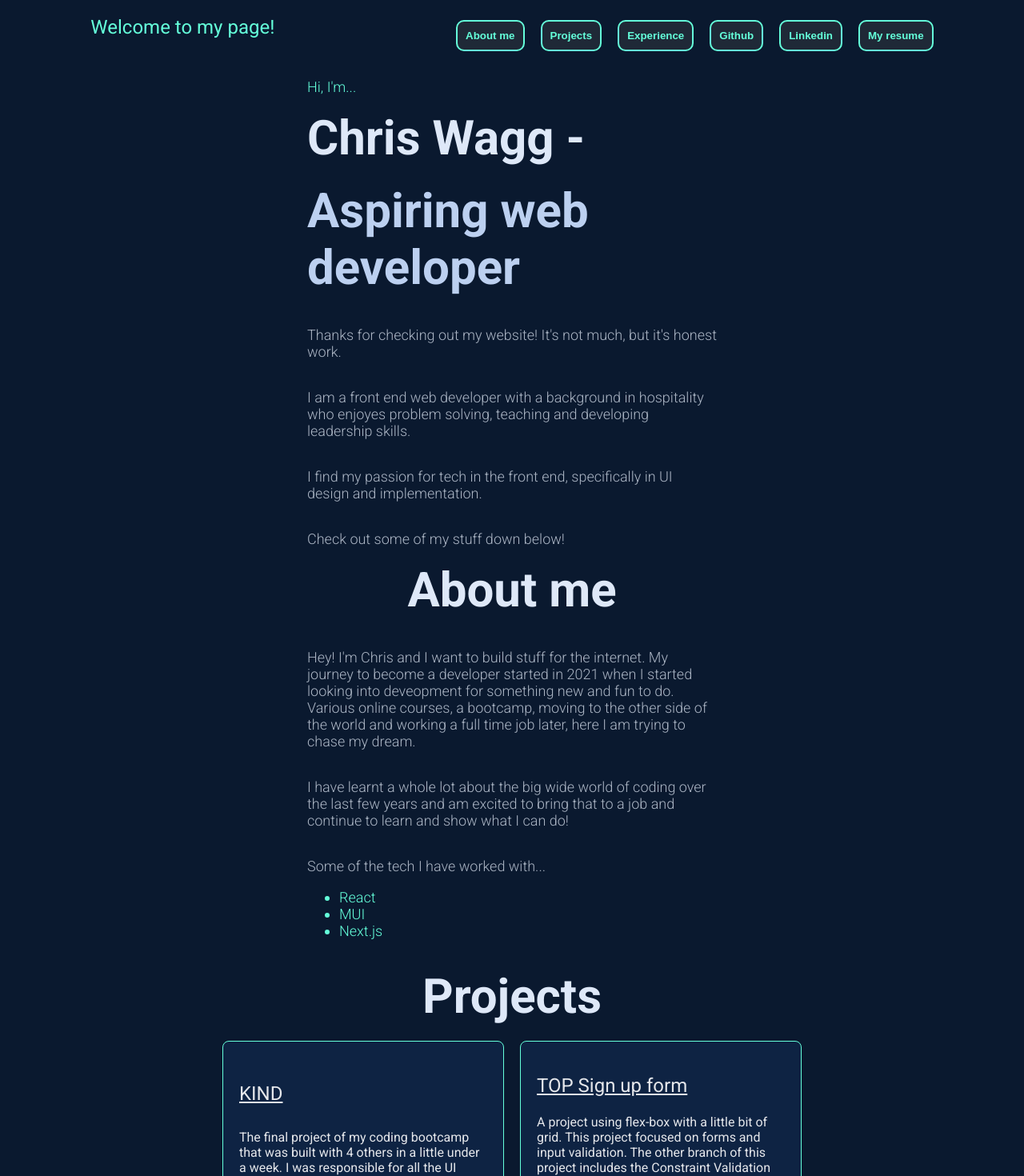
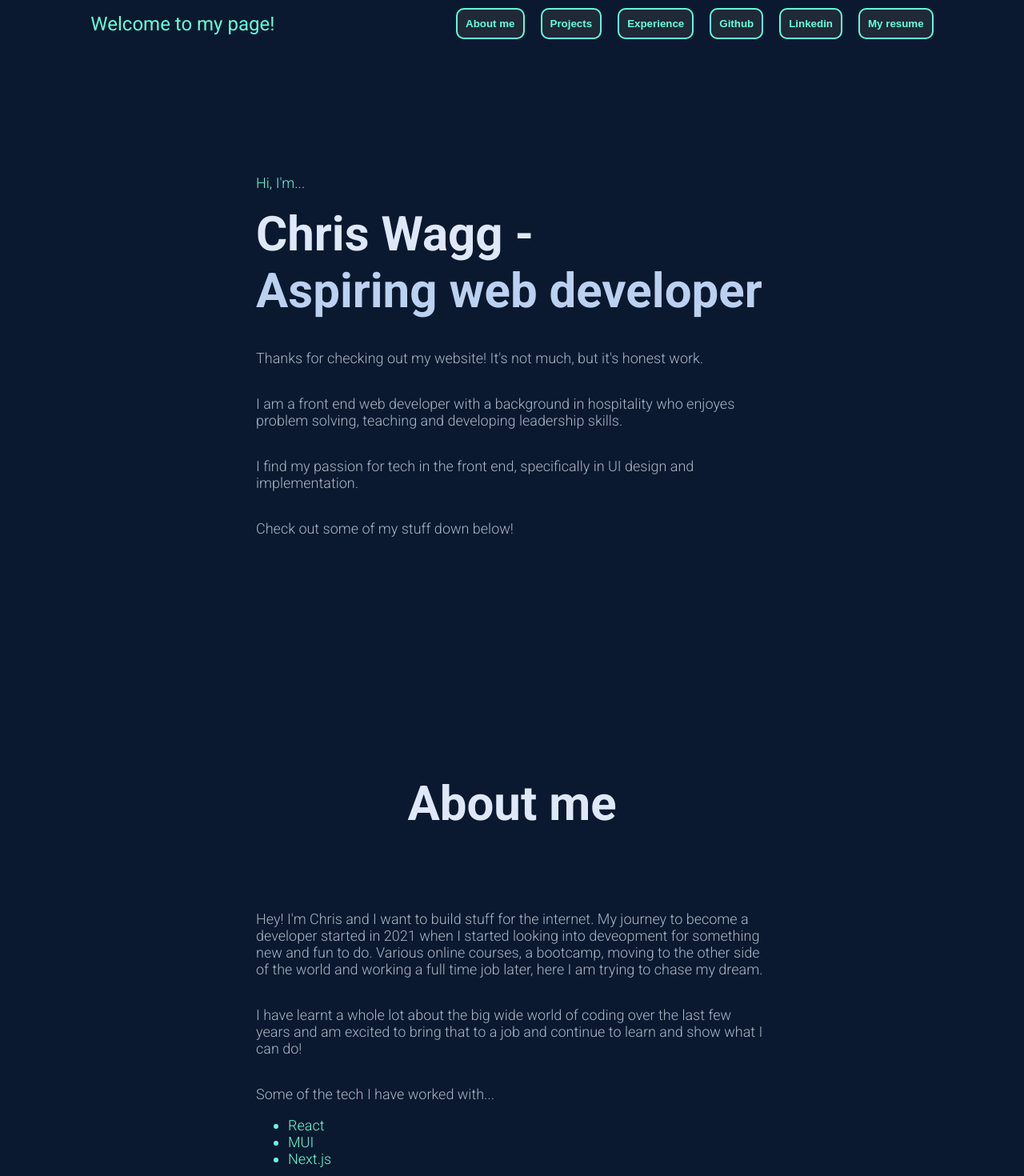
Before and after one commit to Chris-Wagg/personal-website-v3, a React (Create React App) app in the folder personal-website/: page / in a window 1280 px wide. Shown: the top 1470 px of the page at 80% size. Built offline with nearby package versions, Linux system fonts and the light colour scheme.

Commit message:
nav bar flexibility fixed, section padding added and Githib logo added to media

```diff
--- a/personal-website/src/App.css
+++ b/personal-website/src/App.css
@@ -15,7 +15,6 @@ h1 {
 	color: #dee8f8;
 	font-size: 60px;
 	font-weight: 700;
-	padding-bottom: 20px;
 	margin: 0;
 }
 
@@ -37,17 +36,15 @@ p {
 	display: flex;
 	justify-content: center;
 	align-items: center;
-	/* height: 90vh; */
 	width: 100vw;
-	padding-top: 10vh;
+	padding: 25vh 0 25vh 0;
 }
 
 .secondary-container {
 	display: flex;
 	flex-direction: column;
 	align-items: center;
-	justify-content: center;
-	/* height: 60vh; */
+	padding: 10vh 0 10vh 0;
 	width: 100vw;
 }
 
@@ -62,7 +59,11 @@ p {
 .text-container {
 	display: flex;
 	flex-direction: column;
-	width: 40%;
+	width: 50%;
+}
+
+.title-text {
+	padding-bottom: 10vh;
 }
 
 .text-green,
@@ -95,7 +96,7 @@ li {
 	align-items: center;
 	flex-wrap: wrap;
 	background-color: #0a192f;
-	padding: 20px 0 20px 0;
+	padding-top: 10px;
 	min-width: 100vw;
 	position: fixed;
 }
@@ -108,8 +109,14 @@ li {
 
 .nav-links {
 	display: flex;
+	justify-content: center;
 	gap: 20px;
-	align-items: flex-start;
+	flex-wrap: wrap;
+}
+
+.nav-links > div {
+	display: flex;
+	gap: 20px;
 }
 
 button {
--- a/personal-website/src/components/NavBar.jsx
+++ b/personal-website/src/components/NavBar.jsx
@@ -16,6 +16,7 @@ export default function NavBar() {
 					<h1>Welcome to my page!</h1>
 				</section>
 				<section class="nav-links">
+					<div className="page-links">
 						<button className="secondary-text-green" onClick={scrollAbout}>
 							About me
 						</button>
@@ -25,17 +26,37 @@ export default function NavBar() {
 						<button className="secondary-text-green" onClick={scrollExperience}>
 							Experience
 						</button>
+					</div>
+					<div className="external-links">
 						<button>
-						<a href="https://github.com/Chris-Wagg">Github</a>
+							<a
+								target="_blank"
+								rel="noopener noreferrer"
+								href="https://github.com/Chris-Wagg"
+							>
+								Github
+							</a>
 						</button>
 						<button>
-						<a href="https://www.linkedin.com/in/chriswagg">Linkedin</a>
+							<a
+								target="_blank"
+								rel="noopener noreferrer"
+								href="https://www.linkedin.com/in/chriswagg"
+							>
+								Linkedin
+							</a>
 						</button>
 						<button>
-						<a href="Chris Wagg CV.docx.pdf" download>
+							<a
+								target="_blank"
+								rel="noopener noreferrer"
+								href="Chris Wagg CV.docx.pdf"
+								download
+							>
 								My resume
 							</a>
 						</button>
+					</div>
 				</section>
 			</div>
 		</>
--- a/personal-website/src/pages/AboutMe.jsx
+++ b/personal-website/src/pages/AboutMe.jsx
@@ -15,7 +15,7 @@ export default function AboutMe() {
 	return (
 		<>
 			<section className="secondary-container" id="scroll-target-about">
-				<h1>About me</h1>
+				<h1 className="title-text">About me</h1>
 				<div className="text-container">
 					<p>
 						Hey! I'm Chris and I want to build stuff for the internet. My
--- a/personal-website/src/pages/Experience.jsx
+++ b/personal-website/src/pages/Experience.jsx
@@ -16,7 +16,7 @@ export default function Experience() {
 
 	return (
 		<section className="secondary-container" id="scroll-target-experience">
-			<h1>Experience</h1>
+			<h1 className="title-text">Experience</h1>
 			<div className="cards-container">
 				<ExperienceCard
 					experienceName="Enspiral Dev Academy (EDA)"
--- a/personal-website/src/pages/Projects.jsx
+++ b/personal-website/src/pages/Projects.jsx
@@ -16,7 +16,7 @@ export default function Projects() {
 
 	return (
 		<section className="secondary-container" id="scroll-target-projects">
-			<h1>Projects</h1>
+			<h1 className="title-text">Projects</h1>
 			<div className="cards-container">
 				<ProjectCard
 					projectName="KIND"
```
Also changed, not shown: personal-website/src/media/GH-white.svg (added). Lines whose indentation alone changed are shown as unchanged.
